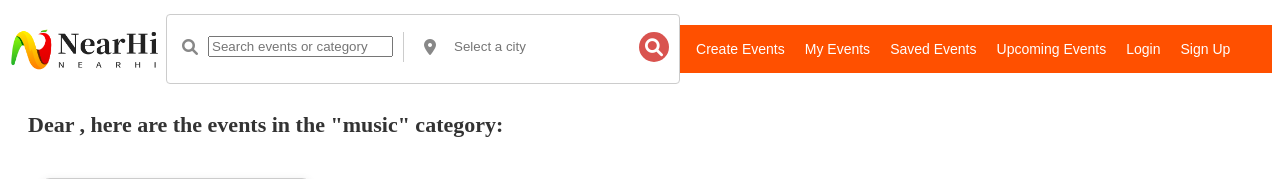
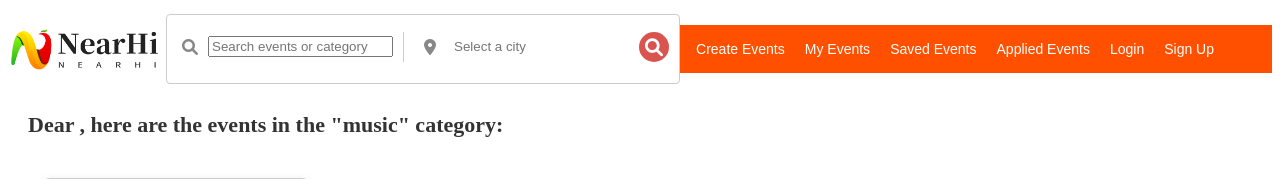
Before and after one commit to eudemoPIA/NearHi, a Django app: page /category/music/ in a window 1280 px wide. Shown: the top 179 px of the page. Run offline with Django 5.2, Linux system fonts and the light colour scheme; data comes from the database, SQL or seed files in the repository; both versions use the stored data as it was after the commit; some libraries are stand-ins or nearby versions.

Commit message:
初次提交

```diff
--- a/myapp/templates/myapp/base_layout.html
+++ b/myapp/templates/myapp/base_layout.html
@@ -54,7 +54,7 @@
         <li><a href="{%url 'create_event'%}">Create Events</a></li>
         <li><a href="{%url 'my_events'%}">My Events</a></li>
         <li><a href="{% url 'saved_events' %}">Saved Events</a></li>
-        <li><a href="{% url 'upcoming_events' %}">Upcoming Events</a></li>
+        <li><a href="{% url 'upcoming_events' %}">Applied Events</a></li>
 
         {% if user.is_authenticated %}
         <li><a href="{% url 'profile' %}">Profile</a></li>
```
Also changed, not shown: db.sqlite3, media/event_images/F3.png (deleted), media/event_images/F5.png (deleted), media/event_images/F6_tH1lsQM.png (deleted), media/event_images/brushes8.com-2019-08-01-07-28-19-35.jpg (deleted), 8 other files.
